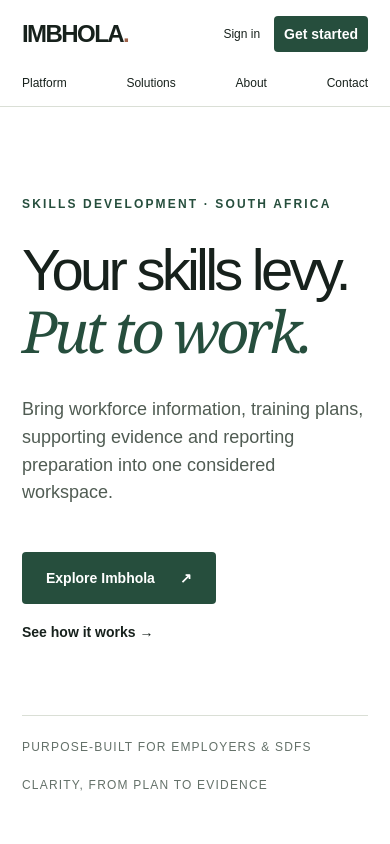
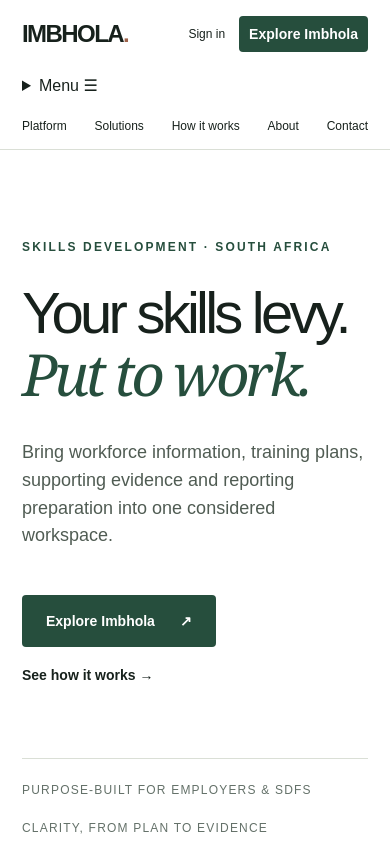
Before and after one commit to thebiggestkingbob/imbhola-platform, a Next.js app: page / in a window 390 px wide. Shown: the top 844 px of the page. Built offline with nearby package versions, Linux system fonts and the light colour scheme.

Commit message:
feat: refine Direction 04 homepage and accessible responsive navigation

```diff
--- a/src/components/Header.tsx
+++ b/src/components/Header.tsx
@@ -1,3 +1,28 @@
 import Link from 'next/link';
-const links=[['Platform','/platform'],['Solutions','/solutions'],['About','/about'],['Contact','/contact']];
-export default function Header(){return <header className="site-header"><Link className="wordmark" href="/" aria-label="Imbhola home">IMBHOLA<span className="wordmark-dot">.</span></Link><nav aria-label="Primary navigation" className="main-nav">{links.map(([name,url])=><Link key={url} href={url}>{name}</Link>)}</nav><div className="header-actions"><Link href="/login">Sign in</Link><Link className="button button-small" href="/signup">Get started</Link></div></header>}
+
+const links = [
+  ['Platform', '/platform'],
+  ['Solutions', '/solutions'],
+  ['How it works', '/how-it-works'],
+  ['About', '/about'],
+  ['Contact', '/contact'],
+] as const;
+
+function NavLinks() {
+  return <>{links.map(([name, href]) => <Link key={href} href={href}>{name}</Link>)}</>;
+}
+
+export default function Header() {
+  return <header className="site-header">
+    <Link className="wordmark" href="/" aria-label="Imbhola home">IMBHOLA<span className="wordmark-dot">.</span></Link>
+    <nav aria-label="Primary navigation" className="main-nav"><NavLinks /></nav>
+    <div className="header-actions">
+      <Link className="header-signin" href="/login">Sign in</Link>
+      <Link className="button button-small" href="/request-demo">Explore Imbhola</Link>
+    </div>
+    <details className="mobile-nav">
+      <summary aria-label="Toggle site navigation">Menu <span aria-hidden="true">☰</span></summary>
+      <nav aria-label="Mobile navigation"><NavLinks /><Link href="/login">Sign in</Link><Link href="/request-demo">Explore Imbhola</Link></nav>
+    </details>
+  </header>;
+}
```
